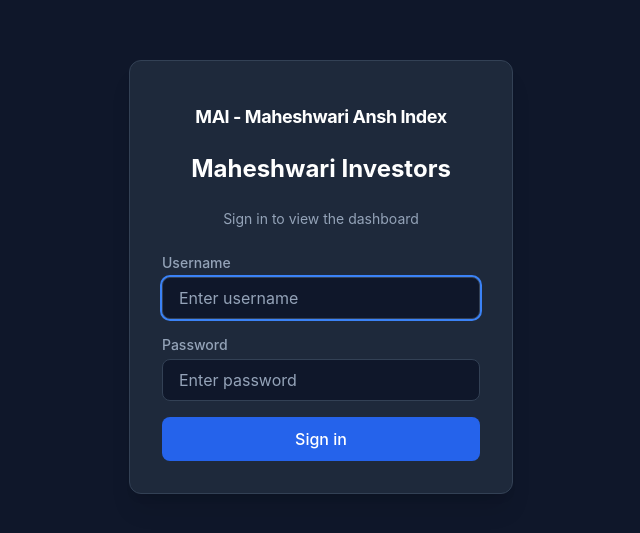
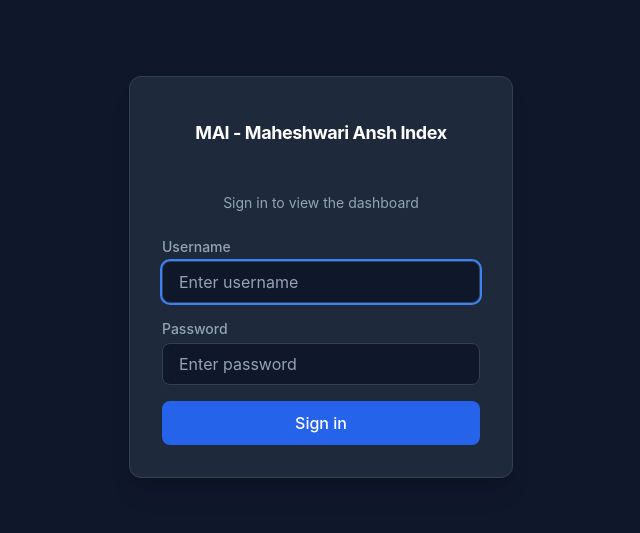
Before and after one commit to fullstackprogrammer/MaheshwariInvestors, a React (Vite) app in the folder frontend/: page / in a window 1280 px wide. Shown: the part 123-656 px from the top of the page, without its empty margins (319-959 px from the left). Built offline with nearby package versions, Linux system fonts and the light colour scheme; no server answers.

Commit message:
Remove site title from Login component to maintain consistency with updated branding.

```diff
--- a/frontend/src/components/Login.jsx
+++ b/frontend/src/components/Login.jsx
@@ -24,9 +24,6 @@ function Login({ onLogin }) {
       <div className="w-full max-w-sm bg-dark-surface border border-dark-border rounded-xl shadow-xl p-8">
         <div className="flex flex-col items-center mb-6">
           <SiteLogo className="h-12 w-auto mb-3" />
-          <h1 className="text-2xl font-bold text-white text-center">
-            Maheshwari Investors
-          </h1>
         </div>
         <p className="text-dark-muted text-sm text-center mb-6">
           Sign in to view the dashboard
```
